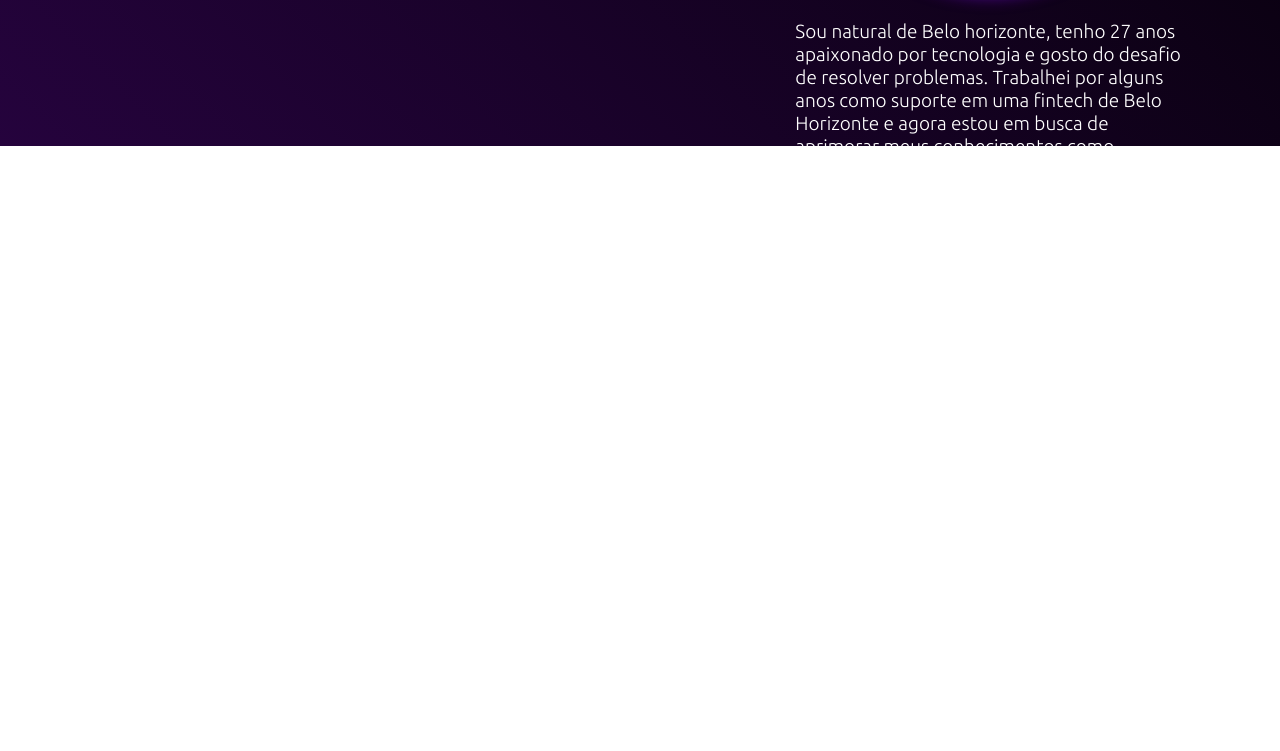
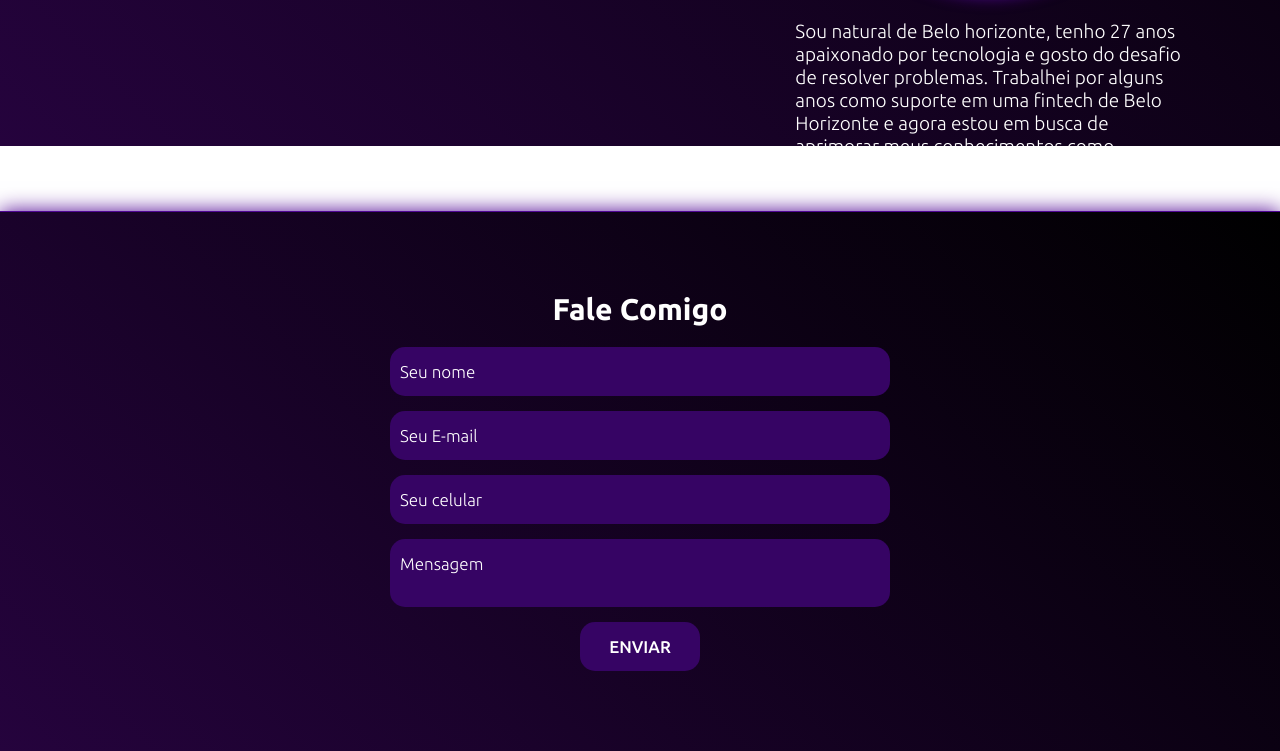
Before and after one commit to marcusproencadev/portifolio, a plain HTML site: page index.html in a window 1280 px wide. Shown: the part 654-1405 px from the top of the page. Before the commit the page ends 845 px from the top, so only its background shows below. Drawn offline with Linux system fonts and the light colour scheme.

Commit message:
adicionando formulario para contato

```diff
--- a/index.html
+++ b/index.html
@@ -46,12 +46,25 @@
                     problemas.
                     Trabalhei por alguns anos como suporte em uma fintech de Belo Horizonte e agora estou em busca
                     de aprimorar meus conhecimentos como desenvolvedor front end
-
                 </p>
             </div>
 
         </section>
+        <section class="formulario">
+            <div class="interface">
+                <h2>Fale Comigo</h2>
+                <form action="">
+                    <input type="text" name="" id="" placeholder="Seu nome" required>
+                    <input type="text" name="" id="" placeholder="Seu E-mail" required>
+                    <input type="text" name="" id="" placeholder="Seu celular">
+                    <textarea name="" id="" placeholder="Mensagem" required></textarea>
+                    <div class="btn-enviar">
+                        <input type="submit" value="ENVIAR">
+                    </div>
+                </form>
+            </div>
 
+        </section>
     </main>
 
 
--- a/style.css
+++ b/style.css
@@ -83,11 +83,12 @@ li:hover {
 .sobre p {
     font-size: 19px;
     color: white;
-    margin-top: 20px;
+    margin: 20px 0;
     max-width: 400px;
     text-align: left;
     font-weight: 300;
     padding-left: 5px;
+
 
 
 }
@@ -99,6 +100,7 @@ li:hover {
     justify-content: space-around;
     margin-top: 60px;
     padding: 10px;
+
 }
 
 .name_tittle {
@@ -116,24 +118,84 @@ li:hover {
 }
 
 span {
-    color: #9405b1;
+    color: #500794;
     font-weight: 500;
 }
 
 
 
 
+/* fomulario */
+section.formulario {
+    background-image: linear-gradient(45deg, #25033d, #000000);
+    padding: 80px 4%;
+    border-top: 1px solid #500794;
+    box-shadow: 0 0 20px #500794;
 
-/* @keyframes animacao {
-    0% {
-        margin-top: 60px;
-    }
+}
 
-    50% {
-        margin-top: 40px;
-    }
+.interface h2 {
+    font-size: 30px;
+    color: white;
+    text-align: center;
+    font-weight: bold;
 
-    100% {
-        margin-top: 60px;
-    }
-} */
+}
+
+form {
+    padding-top: 20px;
+    max-width: 500px;
+    margin: 0 auto;
+    display: flex;
+    flex-direction: column;
+    justify-content: center;
+    gap: 15px;
+
+}
+
+form input,
+form textarea {
+    width: 100%;
+    background-color: #360464;
+    border: 0;
+    outline: 0;
+    padding: 15px 10px;
+    border-radius: 15px;
+    color: #ffffff;
+    font-size: 17px;
+}
+
+form input::placeholder {
+    color: white;
+}
+
+form textarea {
+    resize: none;
+    max-height: 200px;
+}
+
+form textarea::placeholder {
+    color: white;
+}
+
+form .btn-enviar {
+    text-align: center;
+}
+
+form .btn-enviar input {
+    width: 120px;
+    background-color: #360464;
+    color: white;
+    font-weight: 500;
+    cursor: pointer;
+}
+
+input:focus {
+    border: 1px solid #360464;
+    box-shadow: 0 0 10px #5a06a8;
+}
+
+form textarea:focus {
+    border: 1px solid #360464;
+    box-shadow: 0 0 10px #5a06a8;
+}
```
